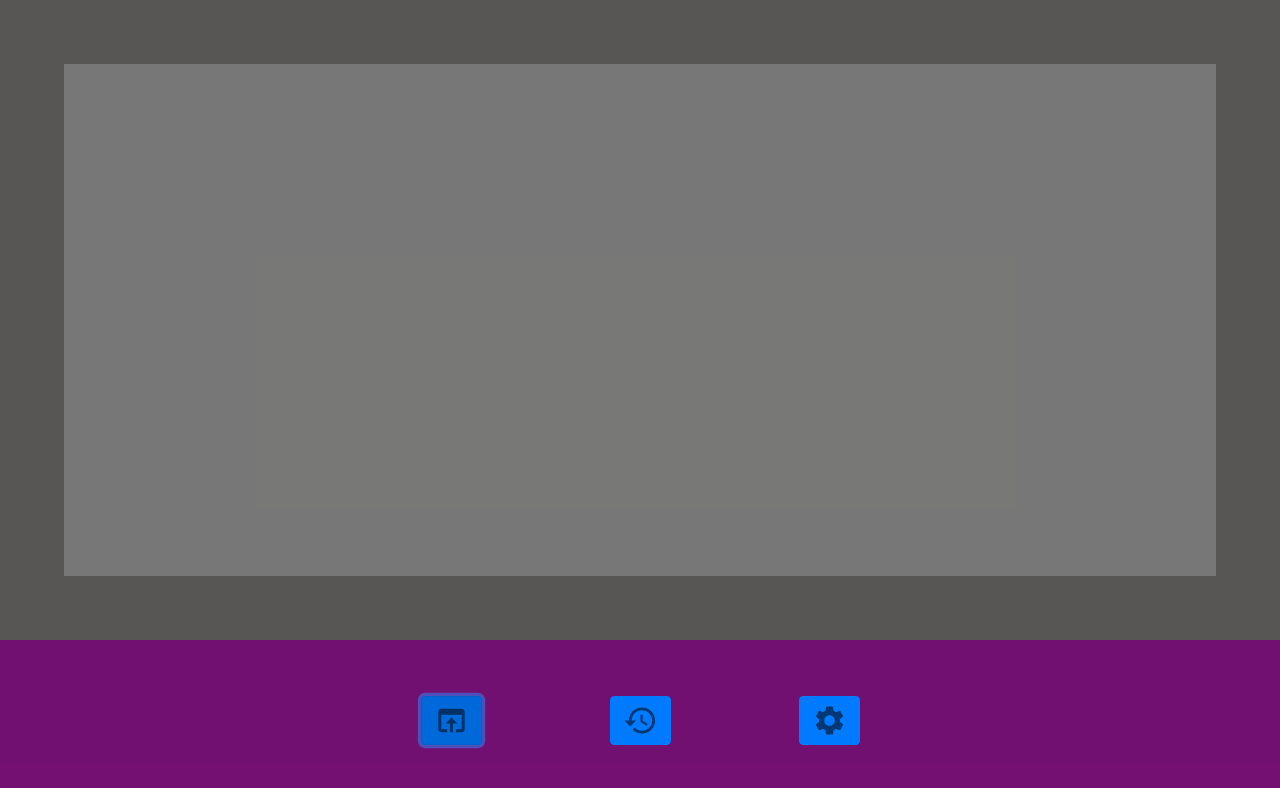
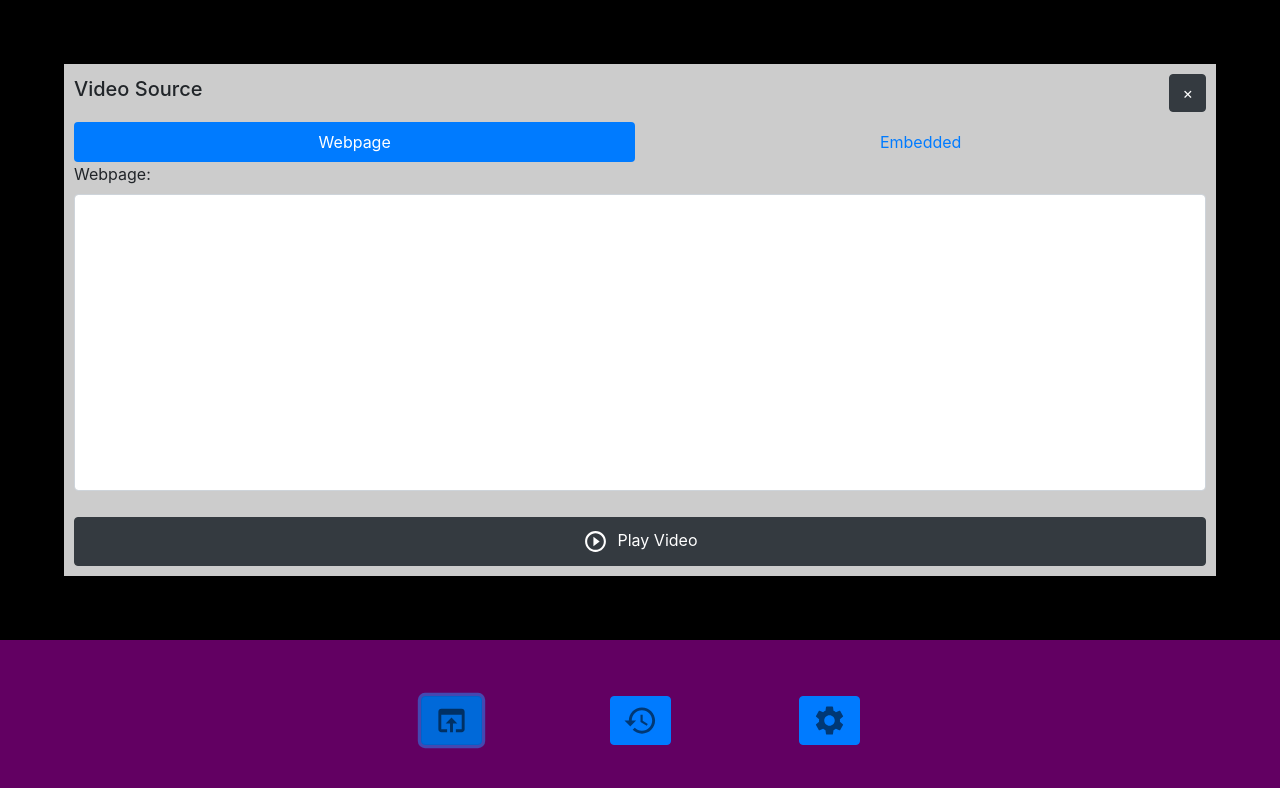
Before and after one commit to vyangit/Floatdeo, a React app in the folder floatdeo-electronJS-app/: page / in a window 1280 px wide. Both pictures are taken after a click on the button 451 px from the left and 720 px from the top of the page. Shown: the top 788 px of the page. Built offline with nearby package versions, Linux system fonts and the light colour scheme.

Commit message:
Added video source overlay UI

```diff
--- a/floatdeo-electronJS-app/main.js
+++ b/floatdeo-electronJS-app/main.js
@@ -13,8 +13,8 @@ function createWindow() {
 		alwaysOnTop: false,
 		// frame: false,
 		autoHideMenuBar: true,
-		minWidth: 450, minHeight: 350,
-		width: 600, height: 400,
+		minWidth: 600, minHeight: 450,
+		width: 600, height: 450,
 	})
 
 	// load the index.html of the app
--- a/floatdeo-electronJS-app/src/css/style.css
+++ b/floatdeo-electronJS-app/src/css/style.css
@@ -1,13 +1,13 @@
 html, body {
   margin: 0;
   height: 100%;
-  background: #2e2c29;
+  background: #000000;
 }
 
 #root {
   margin: 0;
   height: 100%;
-  background: #2e2c29;
+  background-color: #000000;
 }
 
 .floatdeo-main-container {
@@ -18,8 +18,8 @@ html, body {
 
 .main-display-container  {
   margin: 0;
+  height: 80%;
   width: 100%;
-  height: 80%;
 }
 
 .video-container {
@@ -49,7 +49,7 @@ html, body {
   padding: 5%;
   width: 100%;
   height: 100%;
-  background-color: rgba(128,128,128,0.5);
+  background-color: rgba(0,0,0,0.5);
   z-index: 2;
 }
 
@@ -71,10 +71,33 @@ html, body {
   transition: opacity 500ms;
 }
 
-.overlay-wrapper-container {
-  width: 100%;
+.overlay-container {
+  display: flex;
   height: 100%;
-  background-color: rgba(128, 128, 128, 0.8);
+  flex-direction: column;
+  align-self: center;
+  flex-grow: 1;
+  background-color: rgba(255, 255, 255, 0.8);
   z-index: 3;
+}
 
+.overlay-header {
+  display: flex;
+  align-items: center;
+  justify-content: space-between;
+  padding: 10px;
 }
+
+.overlay-body {
+  display: flex;
+  flex-direction: column;
+  align-self: stretch;
+  flex-grow: 1;
+  padding: 0px 10px;
+}
+
+.overlay-footer {
+  display: flex;
+  align-items: center;
+  padding: 10px;
+}
--- a/floatdeo-electronJS-app/src/js/components/OptionsBarComponent.js
+++ b/floatdeo-electronJS-app/src/js/components/OptionsBarComponent.js
@@ -38,7 +38,7 @@ export default class OptionsBarComponent extends React.Component {
         let btns = this.buildButtons();
 
         return (
-            <div className="options-bar d-flex justify-content-center align-items-center">
+            <div className="options-bar d-flex justify-content-center align-items-center align-self-end">
                 {btns}
             </div>
         );
--- a/floatdeo-electronJS-app/src/js/components/OverlayWrapperComponent.js
+++ b/floatdeo-electronJS-app/src/js/components/OverlayWrapperComponent.js
@@ -18,7 +18,7 @@ export default class OverlayWrapperComponent extends React.Component {
     render() {
         return (
             <div className="overlay-wrapper">
-                <div className="overlay-wrapper-container">
+                <div className="overlay-container">
                     {this.props.children}
                 </div>
             </div>
--- a/floatdeo-electronJS-app/src/js/components/overlays/HistoryOverlay.js
+++ b/floatdeo-electronJS-app/src/js/components/overlays/HistoryOverlay.js
@@ -13,7 +13,7 @@ import React from 'react';
 import OverlayWrapperComponent from 'Components/OverlayWrapperComponent';
 import VideoDetails from 'Objects/VideoDetailsObject';
 
-export default class HistoryModal extends React.Component {
+export default class HistoryOverlay extends React.Component {
     constructor(props) {
         super(props)
     }
@@ -21,7 +21,12 @@ export default class HistoryModal extends React.Component {
     render() {
         return (
             <OverlayWrapperComponent isShown={this.props.isShown}>
-
+                <div className="overlay-header d-flex align-items-center justify-content-between">
+                    <h5>History</h5>
+                    <button type="button" className="btn btn-dark" aria-label="Close" onClick={this.props.closeOverlayCb}>
+                        <span aria-hidden="true">&times;</span>
+                    </button>
+                </div>
             </OverlayWrapperComponent>
         );
     }
--- a/floatdeo-electronJS-app/src/js/components/overlays/VideoSrcOverlay.js
+++ b/floatdeo-electronJS-app/src/js/components/overlays/VideoSrcOverlay.js
@@ -14,16 +14,106 @@ import React from 'react';
 import OverlayWrapperComponent from 'Components/OverlayWrapperComponent';
 import VideoDetails from 'Objects/VideoDetailsObject';
 
-// Main class export
-export default class VideoSrcModal extends React.Component {
+// Assets
+import PlayCircleOutlineIcon from '@material-ui/icons/PlayCircleOutline';
+
+// Main className export
+export default class VideoSrcOverlay extends React.Component {
     constructor(props) {
         super(props)
+
+        this.srcModes = {
+            WEBPAGE: 'webpage',
+            EMBEDDED: 'embedded-link'
+        }
+
+        this.state = {
+            srcMode: this.srcModes.WEBPAGE
+        }
+
+        this.isActiveMode = this.isActiveMode.bind(this);
+        this.setActiveMode = this.setActiveMode.bind(this);
+
+        this.buildTabClasses = this.buildTabClasses.bind(this);
+        this.buildTabBodyContents = this.buildTabBodyContents.bind(this);
+
+        this.handleParseSourceStringAndLaunchVideo = this.handleParseSourceStringAndLaunchVideo.bind(this);
+    }
+
+    isActiveMode(mode) {
+        return mode == this.state.srcMode;
+    }
+
+    setActiveMode(mode) {
+        if (this.isActiveMode(mode)) return;
+
+        this.setState({
+            srcMode: mode
+        });
+    }
+
+    buildTabClasses(mode) {
+        let active = this.isActiveMode(mode) ? 'active': ''
+        return 'nav-link ' + active;
+    }
+
+    buildTabBodyContents() {
+        let textareaStyle = {resize:'none'};
+
+        switch(this.state.srcMode) {
+            case this.srcModes.WEBPAGE:
+                return (
+                    <form className="d-flex flex-column flex-grow-1">
+                        <div className="form-group d-flex flex-column flex-grow-1">
+                            <label>Webpage:</label>
+                            <textarea className="form-control d-flex flex-column flex-grow-1" style={textareaStyle}></textarea>
+                        </div>
+                    </form>
+                );
+            case this.srcModes.EMBEDDED:
+                return (
+                    <form className="d-flex flex-column flex-grow-1">
+                        <div className="form-group d-flex flex-column flex-grow-1">
+                            <label>Embedded link:</label>
+                            <textarea className="form-control d-flex flex-column flex-grow-1" style={textareaStyle}></textarea>
+                        </div>
+                    </form>
+                );
+        }
+    }
+
+    handleParseSourceStringAndLaunchVideo() {
+        //TODO
     }
 
     render() {
+        let tabContentBodyContents = this.buildTabBodyContents();
+
         return (
             <OverlayWrapperComponent>
-
+                <div className="overlay-header">
+                    <h5>Video Source</h5>
+                    <button type="button" className="btn btn-dark" aria-label="Close" onClick={this.props.closeOverlayCb}>
+                        <span aria-hidden="true">&times;</span>
+                    </button>
+                </div>
+                <div className="overlay-body">
+                    <ul className="nav nav-pills nav-fill">
+                        <li className="nav-item" onClick={() => this.setActiveMode(this.srcModes.WEBPAGE)}>
+                            <a className={this.buildTabClasses(this.srcModes.WEBPAGE)} href="#">Webpage</a>
+                        </li>
+                        <li className="nav-item" onClick={() => this.setActiveMode(this.srcModes.EMBEDDED)}>
+                            <a className={this.buildTabClasses(this.srcModes.EMBEDDED)} href="#">Embedded</a>
+                        </li>
+                    </ul>
+                    {tabContentBodyContents}
+                </div>
+                <div className="overlay-footer">
+                    <button type="button" className="btn btn-dark flex-fill">
+                        <PlayCircleOutlineIcon fontSize="large" style={{paddingRight: '10px'}}/>
+                        <span>Play Video</span>
+                    </button>
+                </div>
             </OverlayWrapperComponent>
         );
     }
--- a/floatdeo-electronJS-app/src/js/components/overlays/WindowSettingsOverlay.js
+++ b/floatdeo-electronJS-app/src/js/components/overlays/WindowSettingsOverlay.js
@@ -12,7 +12,7 @@ import React from 'react';
 // Locals
 import OverlayWrapperComponent from 'Components/OverlayWrapperComponent';
 
-export default class WindowSettingsModal extends React.Component {
+export default class WindowSettingsOverlay extends React.Component {
     constructor(props) {
         super(props)
     }
@@ -20,7 +20,12 @@ export default class WindowSettingsModal extends React.Component {
     render() {
         return (
             <OverlayWrapperComponent isShown={this.props.isShown}>
-
+                <div className="overlay-header d-flex align-items-center justify-content-between">
+                    <h5>Window Settings</h5>
+                    <button type="button" className="btn btn-dark" aria-label="Close" onClick={this.props.closeOverlayCb}>
+                        <span aria-hidden="true">&times;</span>
+                    </button>
+                </div>
             </OverlayWrapperComponent>
         );
     }
```
Also changed, not shown: 1 other file (tests, documents, lock files or other folders).
